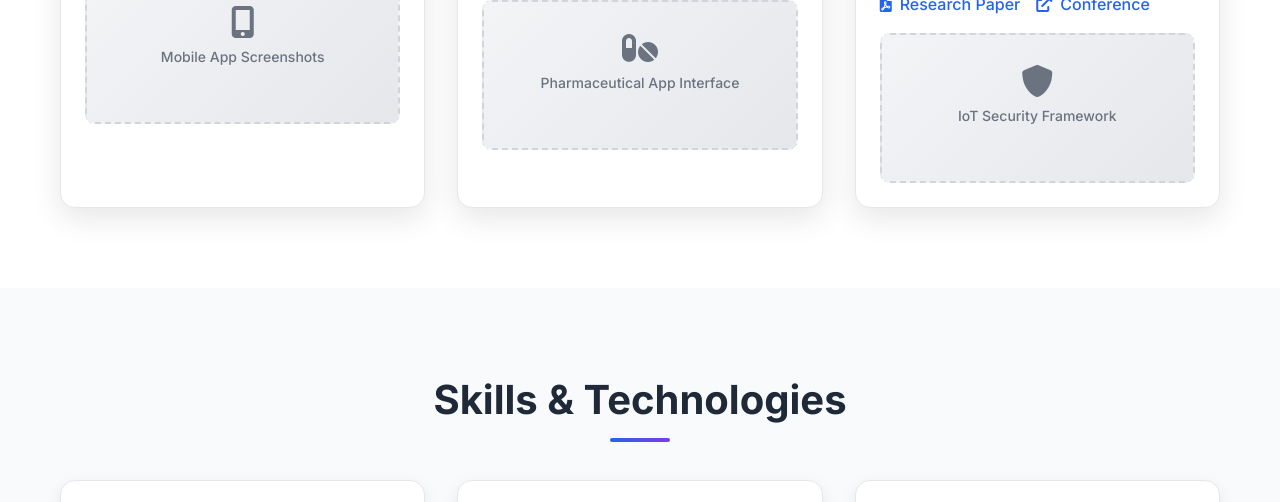
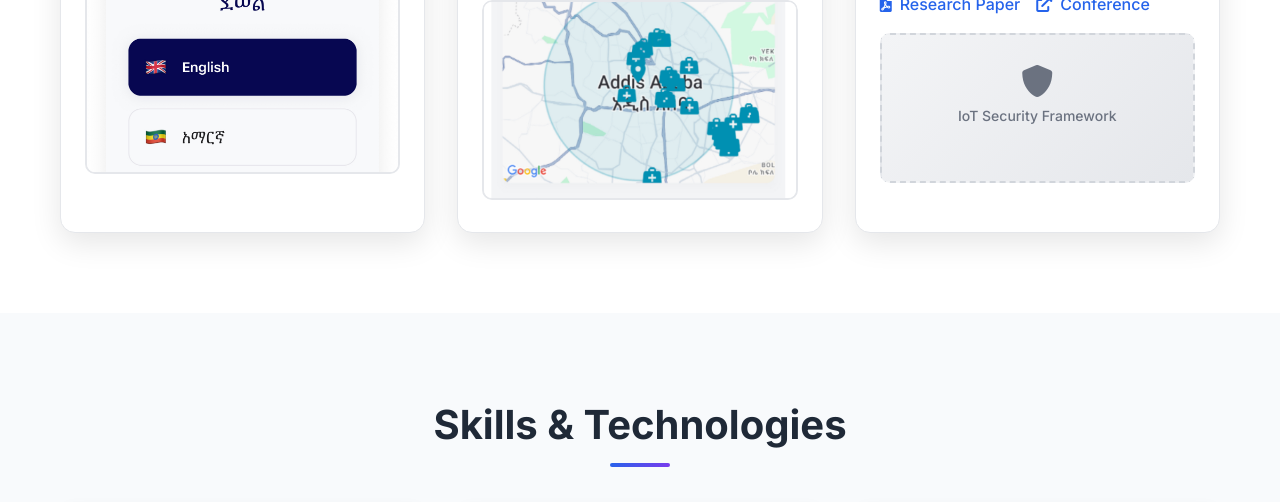
Before and after one commit to atomattias/atomattias.github.io, a plain HTML site: page index.html in a window 1280 px wide. Shown: the part 2392-2894 px from the top of the page. Drawn offline with Linux system fonts and the light colour scheme.

Commit message:
Replace placeholder screenshots with actual Dewel.jpg and pharmadoor.jpg images

```diff
--- a/index.html
+++ b/index.html
@@ -132,10 +132,7 @@
                             </a>
                         </div>
                         <div class="project-screenshot">
-                            <div class="screenshot-placeholder">
-                                <i class="fas fa-mobile-alt"></i>
-                                <p>Mobile App Screenshots</p>
-                            </div>
+                            <img src="Dewel.jpg" alt="Dewel Mobile App Screenshot" class="project-image-screenshot">
                         </div>
                     </div>
                 </div>
@@ -165,10 +162,7 @@
                             </a>
                         </div>
                         <div class="project-screenshot">
-                            <div class="screenshot-placeholder">
-                                <i class="fas fa-pills"></i>
-                                <p>Pharmaceutical App Interface</p>
-                            </div>
+                            <img src="pharmadoor.jpg" alt="Pharmador Pharmacy Locator App Screenshot" class="project-image-screenshot">
                         </div>
                     </div>
                 </div>
--- a/styles.css
+++ b/styles.css
@@ -421,6 +421,21 @@ section {
     font-weight: 500;
 }
 
+.project-image-screenshot {
+    width: 100%;
+    height: 200px;
+    object-fit: cover;
+    border-radius: 10px;
+    border: 2px solid #e5e7eb;
+    transition: all 0.3s ease;
+}
+
+.project-image-screenshot:hover {
+    transform: scale(1.02);
+    border-color: #2563eb;
+    box-shadow: 0 10px 25px rgba(37, 99, 235, 0.2);
+}
+
 
 /* Skills Section */
 .skills {
```
Also changed, not shown: Dewel.jpg (added), pharmadoor.jpg (added).
